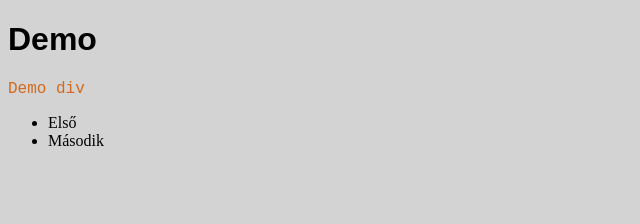
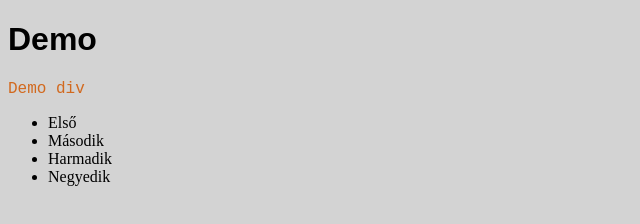
Before and after one commit to KovacsBalint91/Demo, a plain HTML site: page index.html in a window 1280 px wide. Shown: the whole page, without its empty margins (0-640 px from the left). Drawn offline with Linux system fonts and the light colour scheme.

Commit message:
Update index.html

```diff
--- a/index.html
+++ b/index.html
@@ -13,6 +13,8 @@
     <ul>
         <li>Első</li>
         <li>Második</li>
+        <li>Harmadik</li>
+        <li>Negyedik</li>
     </ul>
 </body>
 </html>
```
